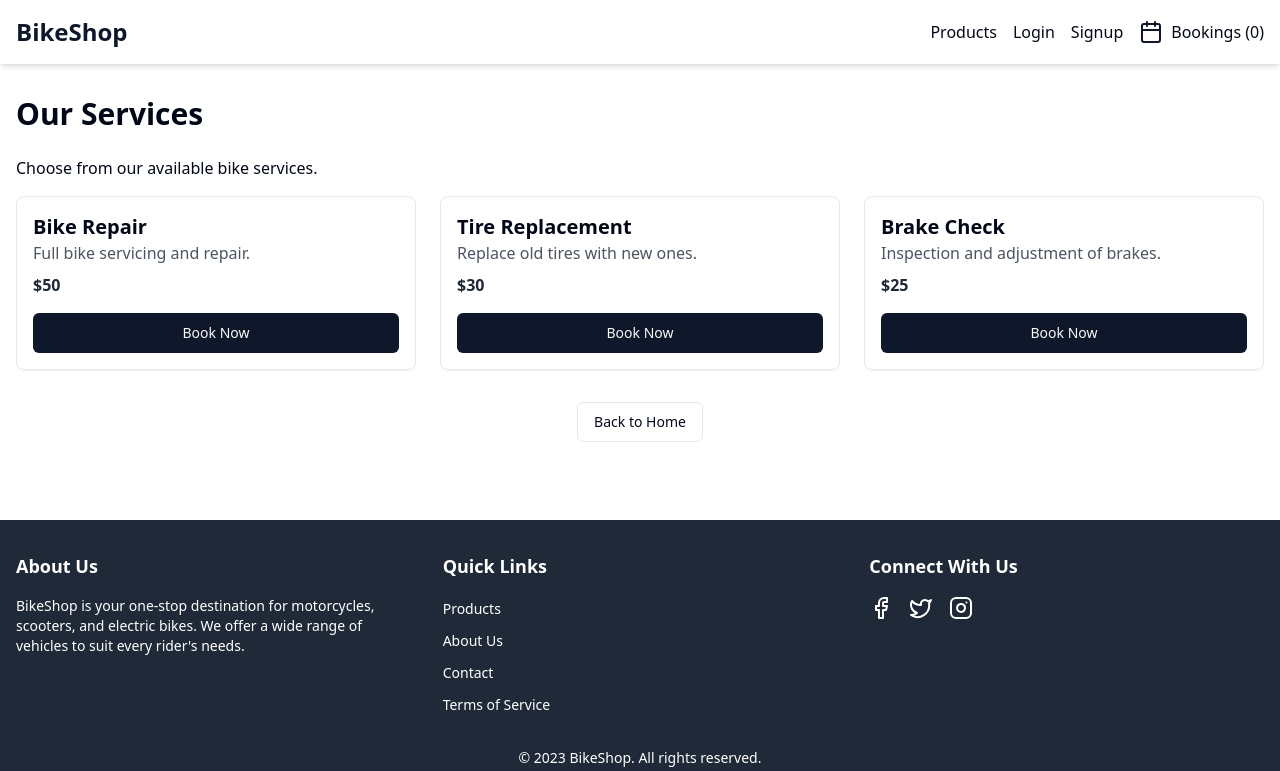
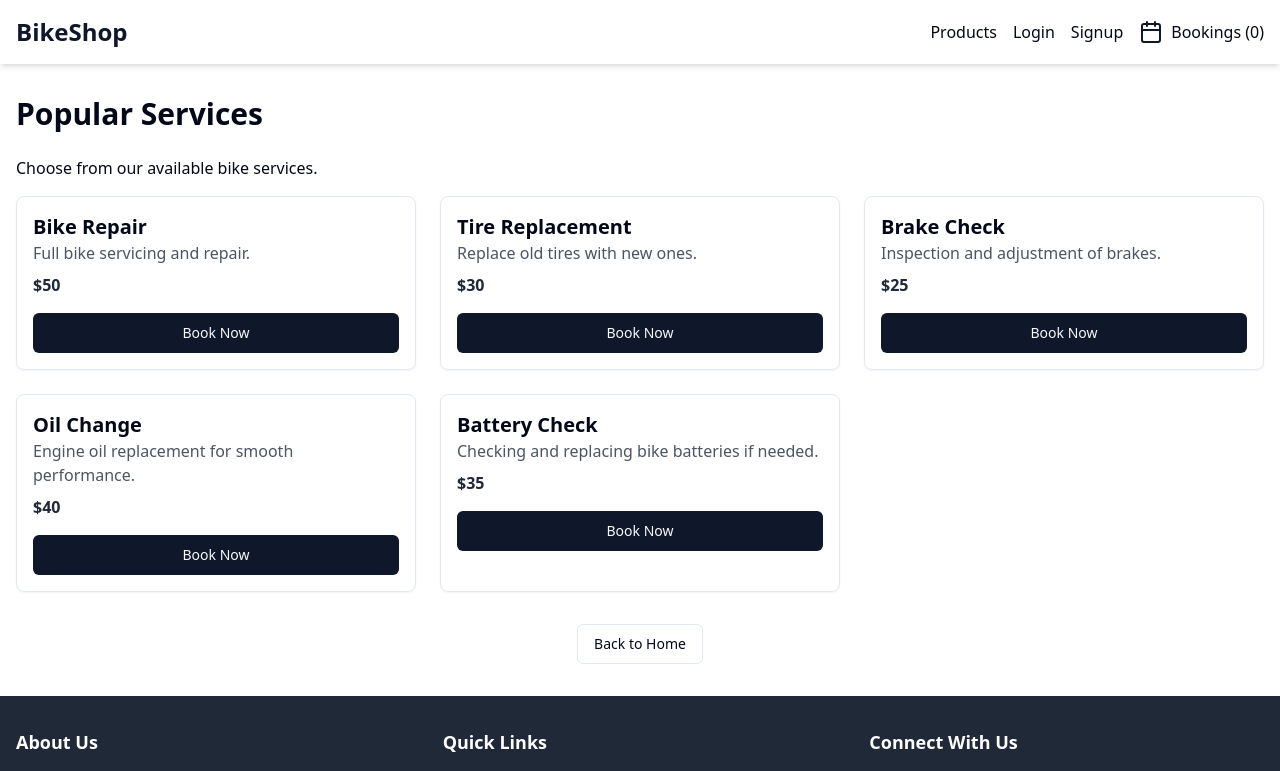
Before and after one commit to VallabhSangvikar/Bikeverse, a React (Vite) app in the folder frontend/: page /services in a window 1280 px wide. Shown: the top 771 px of the page. Built offline with nearby package versions, Linux system fonts and the light colour scheme.

Commit message:
Services appear on Service page instead of no popular services

```diff
--- a/frontend/src/pages/BookPage.tsx
+++ b/frontend/src/pages/BookPage.tsx
@@ -41,7 +41,7 @@ const BookPage = () => {
             ))}
           </div>
 
-          {/* ✅ Fix: navigate function now works */}
+
           <Button className="mt-6 w-full" onClick={() => navigate("/bikes")}>
             Book a Bike
           </Button>
--- a/frontend/src/pages/ServicesPage.tsx
+++ b/frontend/src/pages/ServicesPage.tsx
@@ -1,18 +1,24 @@
+import { useEffect, useState } from "react";
 import { Link } from "react-router-dom";
 import { Button } from "../components/ui/button";
 
-const services = [
+const ServicesPage = () => {
+  // ✅ Define services
+  const [services, setServices] = useState([
     { id: 1, name: "Bike Repair", price: 50, description: "Full bike servicing and repair." },
     { id: 2, name: "Tire Replacement", price: 30, description: "Replace old tires with new ones." },
     { id: 3, name: "Brake Check", price: 25, description: "Inspection and adjustment of brakes." },
-];
+    { id: 4, name: "Oil Change", price: 40, description: "Engine oil replacement for smooth performance." },
+    { id: 5, name: "Battery Check", price: 35, description: "Checking and replacing bike batteries if needed." }
+  ]);
 
-const ServicesPage = () => {
   return (
     <div className="container mx-auto px-4 py-8">
-      <h1 className="text-3xl font-bold mb-6">Our Services</h1>
+      <h1 className="text-3xl font-bold mb-6">Popular Services</h1>
       <p className="mb-4">Choose from our available bike services.</p>
 
+      {/* ✅ Show services if available, otherwise show "No services available" */}
+      {services.length > 0 ? (
         <div className="grid md:grid-cols-2 lg:grid-cols-3 gap-6">
           {services.map((service) => (
             <div key={service.id} className="border p-4 rounded-lg shadow-sm">
@@ -25,6 +31,9 @@ const ServicesPage = () => {
             </div>
           ))}
         </div>
+      ) : (
+        <p className="text-center text-xl">No services available</p>
+      )}
 
       <div className="mt-8 text-center">
         <Link to="/">
```
Lines whose indentation alone changed are shown as unchanged.
